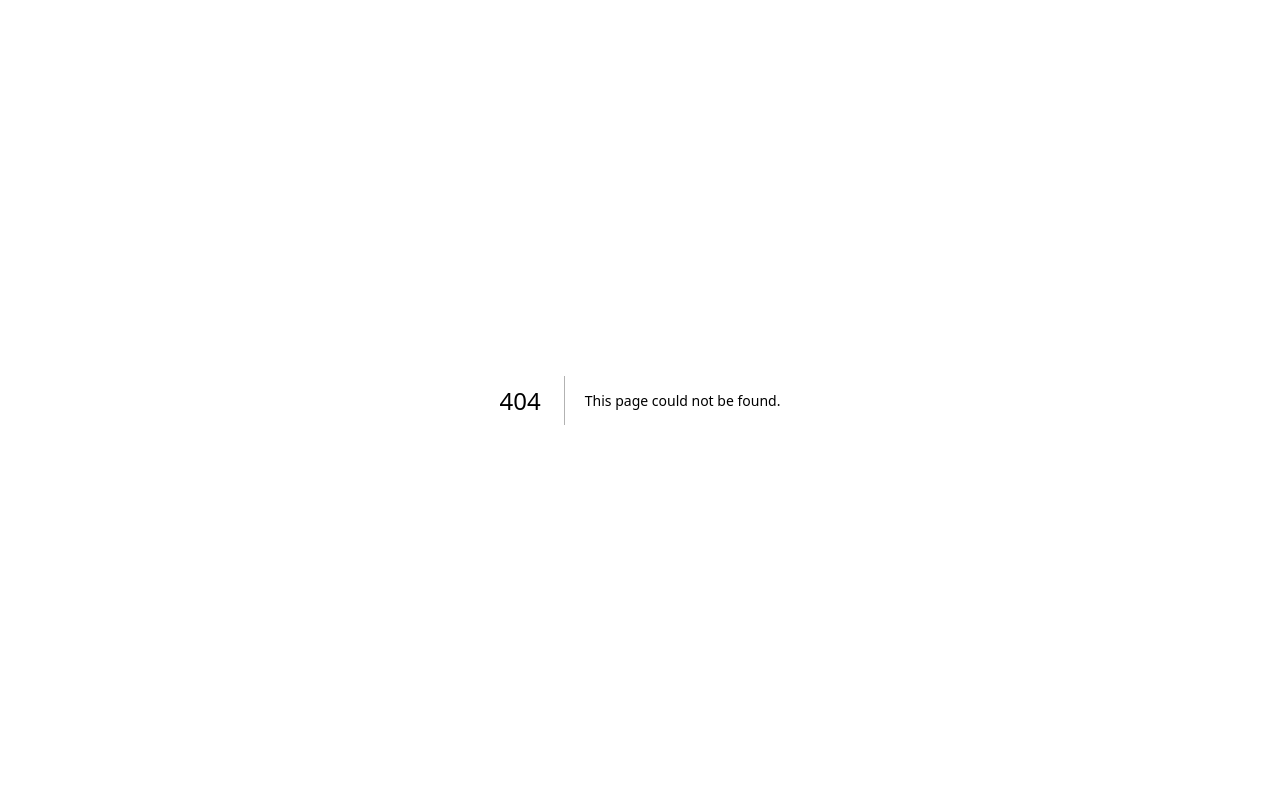
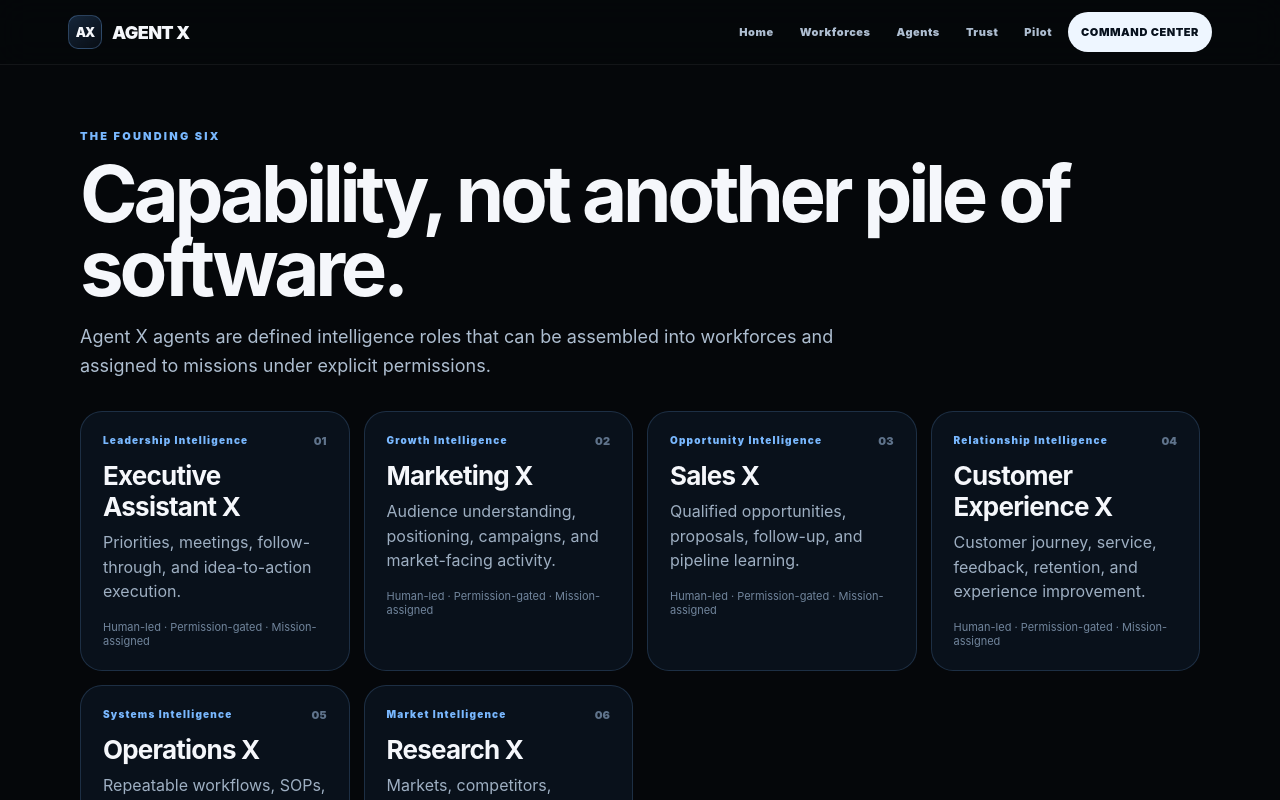
Before and after one commit to melbgittinit/botbox-alpha-clean, a Next.js app: page /agents in a window 1280 px wide. Before the commit this address had no page. Shown: the top 800 px of the page. Built offline with nearby package versions, Linux system fonts and the light colour scheme.

Commit message:
Add standalone Agent X agents architecture

```diff
--- /dev/null
+++ b/app/agents/page.tsx
@@ -0,0 +1,31 @@
+import AgentXSiteNav from '../../components/AgentXSiteNav';
+
+export const metadata = { title: 'Agents', description: 'The founding Agent X intelligence capabilities.' };
+
+const agents = [
+  ['Executive Assistant X','Leadership Intelligence','Priorities, meetings, follow-through, and idea-to-action execution.'],
+  ['Marketing X','Growth Intelligence','Audience understanding, positioning, campaigns, and market-facing activity.'],
+  ['Sales X','Opportunity Intelligence','Qualified opportunities, proposals, follow-up, and pipeline learning.'],
+  ['Customer Experience X','Relationship Intelligence','Customer journey, service, feedback, retention, and experience improvement.'],
+  ['Operations X','Systems Intelligence','Repeatable workflows, SOPs, operating routines, and efficiency improvements.'],
+  ['Research X','Market Intelligence','Markets, competitors, opportunities, and relevant external information.'],
+];
+
+export default function AgentsPage(){
+  return <main style={{minHeight:'100vh',background:'#05070a',color:'#f5f7fb',fontFamily:'Inter,ui-sans-serif,-apple-system,BlinkMacSystemFont,"Segoe UI",sans-serif'}}>
+    <AgentXSiteNav/>
+    <section style={{padding:'64px 18px 80px'}}><div style={{maxWidth:1120,margin:'0 auto'}}>
+      <div style={{fontSize:11,fontWeight:900,letterSpacing:'.2em',color:'#79b8ff'}}>THE FOUNDING SIX</div>
+      <h1 style={{fontSize:'clamp(44px,7vw,78px)',lineHeight:.95,letterSpacing:'-.055em',margin:'14px 0'}}>Capability, not another pile of software.</h1>
+      <p style={{maxWidth:760,color:'#aebed0',fontSize:18,lineHeight:1.6}}>Agent X agents are defined intelligence roles that can be assembled into workforces and assigned to missions under explicit permissions.</p>
+      <div style={{display:'grid',gridTemplateColumns:'repeat(auto-fit,minmax(245px,1fr))',gap:14,marginTop:30}}>
+        {agents.map(([name,category,copy],index)=><article key={name} style={{border:'1px solid rgba(121,184,255,.18)',borderRadius:22,padding:22,background:'#09111b'}}>
+          <div style={{display:'flex',justifyContent:'space-between',gap:12}}><div style={{fontSize:10,fontWeight:900,letterSpacing:'.12em',color:'#79b8ff'}}>{category}</div><div style={{fontSize:11,fontWeight:900,color:'#5f738b'}}>0{index+1}</div></div>
+          <h2 style={{fontSize:26,letterSpacing:'-.03em',margin:'12px 0 8px'}}>{name}</h2>
+          <p style={{color:'#9eafc2',lineHeight:1.55,margin:0}}>{copy}</p>
+          <div style={{fontSize:11,color:'#71859c',marginTop:16}}>Human-led · Permission-gated · Mission-assigned</div>
+        </article>)}
+      </div>
+    </div></section>
+  </main>;
+}
```
